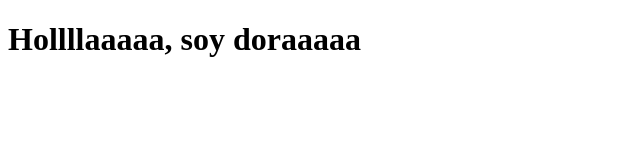
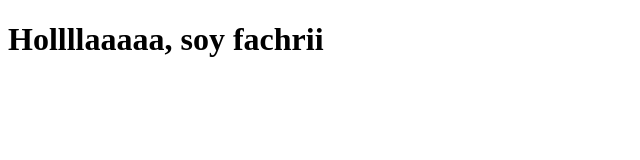
Before and after one commit to fchfaz/fchfaz.github.io, a plain HTML site: page index.html in a window 1280 px wide. Shown: the whole page, without its empty margins (0-640 px from the left). Drawn offline with Linux system fonts and the light colour scheme.

Commit message:
Update index.html

```diff
--- a/index.html
+++ b/index.html
@@ -7,6 +7,6 @@
     <title>Document</title>
 </head>
 <body>
-    <h1>Hollllaaaaa, soy doraaaaa</h1>
+    <h1>Hollllaaaaa, soy fachrii</h1>
 </body>
 </html>
```
